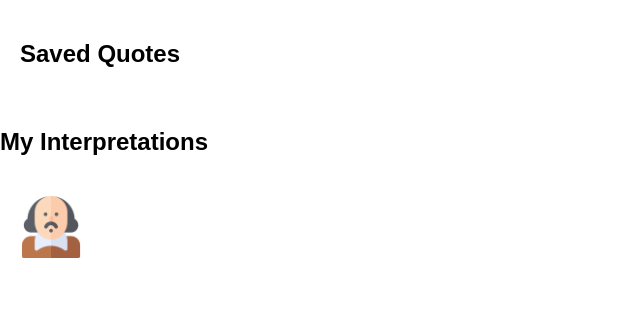
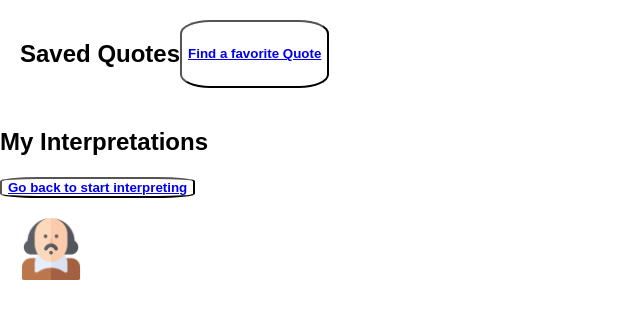
Before and after one commit to stephaniemagdic/doth_translate, a React (Create React App) app: page /my-interpretations in a window 1280 px wide. Shown: the top 318 px of the page, without its empty margins (0-640 px from the left). Built offline with nearby package versions, Linux system fonts and the light colour scheme; a web font is replaced by a local one.

Commit message:
Pass deleteQuote prop

```diff
--- a/src/components/card/Card.js
+++ b/src/components/card/Card.js
@@ -3,13 +3,18 @@ import bin from '../../assets/bin.png';
 import pencil from '../../assets/pencil.png'
 import arrow from '../../assets/right-arrow.png'
 
-const Card = ({cardData, type}) => {
+const Card = ({cardData, type, deleteQuoteFromStorage}) => {
   let componentToRender;
+
+  const handleDeleteQuote = (id) => {
+    deleteQuoteFromStorage(id)
+  }
+
   if (type === 'favorites') {
     componentToRender = (
       <div className="favorites" id={cardData.id} key={cardData.id}>
         {cardData.quote}
-      <button><img src={bin} alt='trash bin' className="bin"></img></button>
+      <button onClick={() => handleDeleteQuote(cardData.id)}><img src={bin} alt='trash bin' className="bin"></img></button>
       <button><img src={arrow} alt="right arrow" className="arrow"></img></button>
       </div>
 
--- a/src/components/cardsContainer/CardsContainer.js
+++ b/src/components/cardsContainer/CardsContainer.js
@@ -2,7 +2,7 @@ import Card from '../card/Card';
 import {Link} from 'react-router-dom';
 import './CardsContainer.css';
 
-const CardsContainer = ({cards, type}) => {
+const CardsContainer = ({cards, type, deleteQuoteFromStorage}) => {
    let cardComponents;
    if (type === 'theme-options' ) {
       cardComponents = cards.map(card =>
@@ -21,7 +21,7 @@ const CardsContainer = ({cards, type}) => {
          </div>
       )
    } else if (type === 'submissions' || type === 'favorites') {
-      cardComponents = cards.map(card => <Card cardData={card} type={type}/>)
+      cardComponents = cards.map(card => <Card cardData={card} type={type} deleteQuoteFromStorage={deleteQuoteFromStorage}/>)
    }
 
     return (
@@ -30,12 +30,14 @@ const CardsContainer = ({cards, type}) => {
          <div className="interpretations">
             <h2>My Interpretations</h2>
             {cardComponents}
+            {!cardComponents.length && <button><Link to="/">Go back to start interpreting</Link></button>}
          </div>
          )}
       { type === 'favorites' && (
          <div className="favorites">
             <h2>Saved Quotes</h2>
             {cardComponents}
+            {!cardComponents.length && <button><Link to="/">Find a favorite Quote</Link></button>}
          </div>
          )}
       { type === 'title-options' && (
--- a/src/components/intepretationSubmissionsIndex/IntepretationSubmissionsIndex.js
+++ b/src/components/intepretationSubmissionsIndex/IntepretationSubmissionsIndex.js
@@ -1,10 +1,10 @@
 import CardsContainer from '../cardsContainer/CardsContainer';
 import './InterpretationsSubmissionIndex.css'
 
-const InterpretationSubmissionIndex = ({favorites, userSavedInterpretations}) => {
+const InterpretationSubmissionIndex = ({favorites, userSavedInterpretations, deleteQuoteFromStorage}) => {
   return (
     <div className="InterpretationSubmissionIndex">
-      <CardsContainer cards={favorites} type='favorites' />
+      <CardsContainer cards={favorites} type='favorites' deleteQuoteFromStorage={deleteQuoteFromStorage} />
       <CardsContainer cards={userSavedInterpretations} type='submissions'/>
     </div>
   )
```
